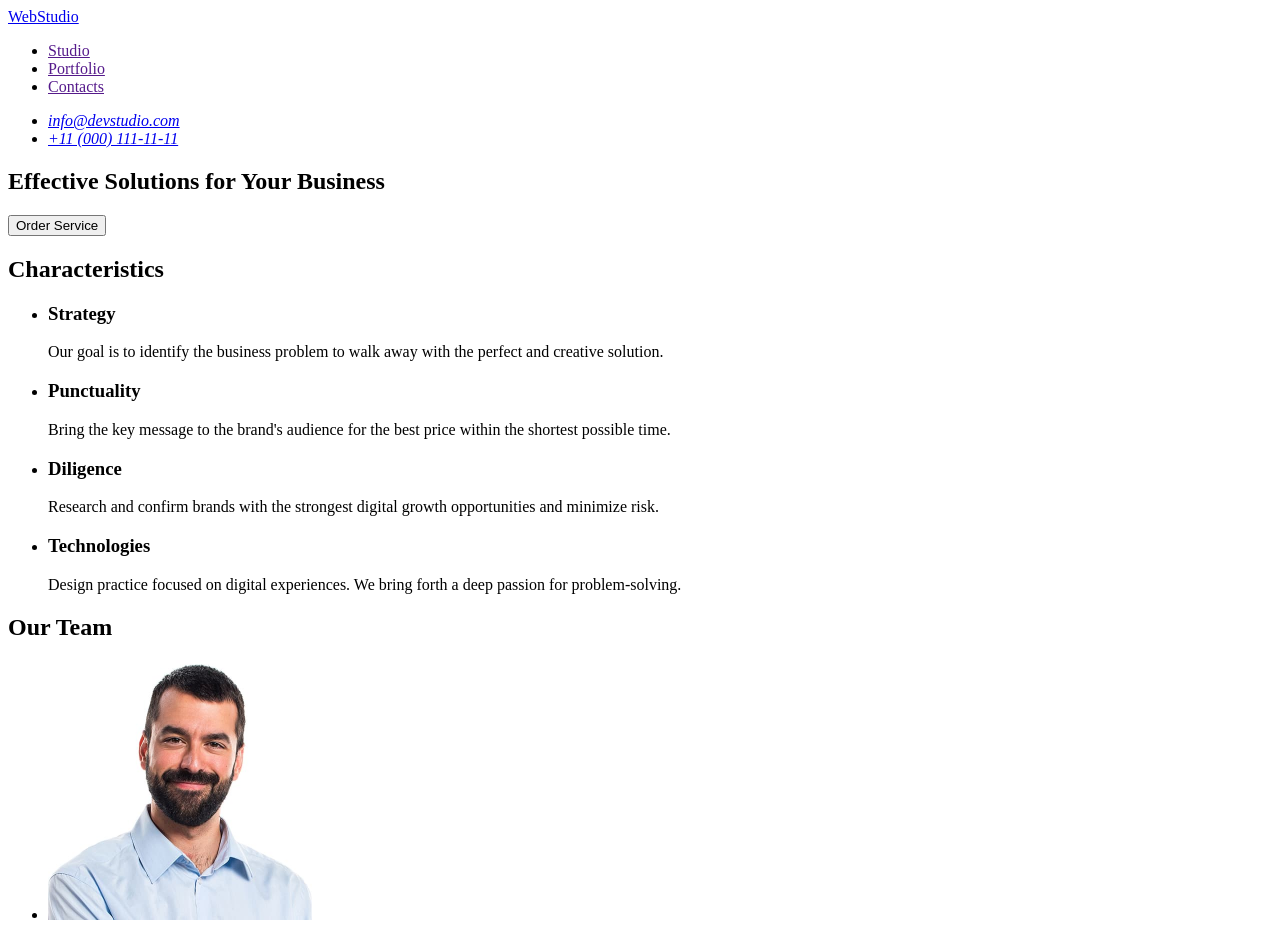
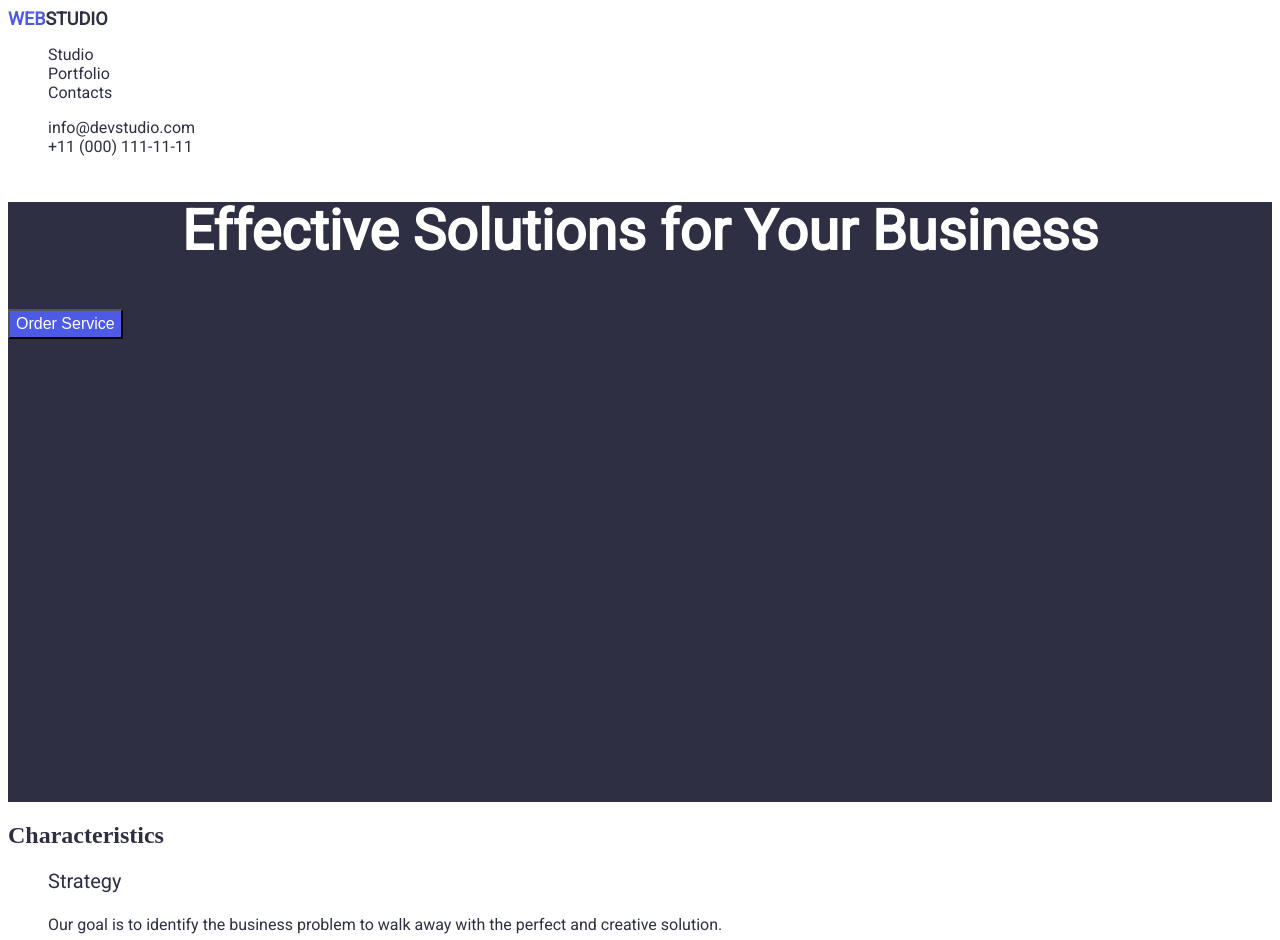
Before and after one commit to byOlexandra/goit-markup-hw-02, a plain HTML site: page index.html in a window 1280 px wide. Shown: the top 940 px of the page. Drawn offline with Linux system fonts and the light colour scheme.

Commit message:
add styles

```diff
--- /dev/null
+++ b/css/styles.css
@@ -0,0 +1,79 @@
+body {
+    font-family: "Roboto" sans-serif;
+    color: #2E2F42;
+    background-color: #FFFFFF;
+}
+
+button {
+    cursor: pointer;
+}
+a {
+    text-decoration: none;
+    color: #2E2F42;
+    font-style: normal;
+}
+ul {
+    list-style-type: none;
+}
+
+.first-logo {
+    text-transform: uppercase;
+    font-weight: 700;
+    font-family: "Roboto";
+    font-size: 18px;
+}
+
+.first-web {
+    color: #4D5AE5;
+    font-weight: 700;
+}
+.menu {
+    font-family: "Roboto";
+    font-weight: 500;
+    font-size: 16px;
+}
+.address {
+    font-family: "Roboto";
+    font-weight: 400;
+    font-size: 16px;
+}
+.main-header {
+    font-family: "Roboto";
+    font-weight: 700;
+    text-align: center;
+    color: #FFFFFF;
+    line-height: 1.071;
+    font-size: 56px;
+}
+
+.header-section {
+    background-color: #2E2F42;
+    width: 1,440px;
+    height: 600px;
+}
+.order-button {
+    background-color: #4D5AE5;
+   color: #FFFFFF;
+   text-align: center;
+   font-size: 16px;
+   line-height: 1.5;
+   vertical-align: middle;
+}
+.characteristics h3 {
+    font-family: "Roboto";
+    font-weight: 500;
+    font-size: 20px;
+    line-height: 1.2;
+}
+.characteristics p {
+    font-family: "Roboto";
+    font-weight: 400;
+    font-size: 16px;
+    line-height: 1.5;
+}
+.our-team {
+    text-align: center;
+}
+.team-section {
+    background-color: #F4F4FD;
+}
--- a/index.html
+++ b/index.html
@@ -2,14 +2,18 @@
 <html lang="en">
     <head>
         <title>WEBSTUDIO</title>
+        <link rel="stylesheet" href="./css/styles.css">
+        <link rel="preconnect" href="https://fonts.googleapis.com">
+<link rel="preconnect" href="https://fonts.gstatic.com" crossorigin>
+<link href="https://fonts.googleapis.com/css2?family=Raleway:ital,wght@0,100..900;1,100..900&family=Roboto&display=swap" rel="stylesheet">
     </head>
     <body>
         <header>
             <nav>
-                <a href="./index.html">
-                WebStudio
+                <a href="./index.html" class="first-logo">
+                <span class="first-web">Web</span>Studio
                 </a>
-                <ul>
+                <ul class="menu">
                     <li>
                         <a href="">Studio</a>
                     </li>
@@ -22,7 +26,7 @@
                 </ul>
             </nav>
             <address>
-                <ul>
+                <ul class="address">
                     <li><a href="mailto:info@devstudio.com">info@devstudio.com
                         </a>
                      </li>
@@ -34,15 +38,15 @@
             </address>
         </header>
         <main>
-            <section>
-                <h1>Effective Solutions
+            <section class="header-section">
+                <h1 class="main-header">Effective Solutions
               for Your Business
                 </h1>
-            <button type="button">Order Service</button>
+            <button type="button" class="order-button">Order Service</button>
              </section>
              <section>
                 <h2>Characteristics</h2>
-                <ul>
+                <ul class="characteristics">
                 <li>
                     <h3>Strategy</h3>
                     <p>Our goal is to identify the business
@@ -67,9 +71,9 @@
                 </li>
             </ul>
              </section>
-            <section>
-                <h2>Our Team</h2>
-                    <ul>
+            <section class="team-section">
+                <h2 class="our-team">Our Team</h2>
+                    <ul class="team">
                        <li>
                         <img src="./images/MarkGuerrero.jpg" alt="Mark Guerrero" width="264" height="260">
                         <h3>Mark Guerrero
@@ -98,6 +102,41 @@
                     </ul>
 
             </section>
+            <section>
+                <h2>Our Portfolio</h2>
+                <ul>
+                    <li>
+                        <img src="./images/BankingApp.jpg" alt="Banking App">
+                        <h3>Banking App</h3>
+                        <p>App</p>
+                    </li>
+                    <li>
+                        <img src="./images/CashlessPayment.jpg" alt="A Phone">
+                        <h3>Cashless Payment</h3>
+                        <p>Marketing</p>
+                    </li>
+                    <li>
+                        <img src="./images/MeditationApp.jpg" alt="Gadgets">
+                        <h3>Meditation App</h3>
+                        <p>App</p>
+                    </li>
+                    <li>
+                        <img src="./images/TaxiService.jpg" alt="A Wheel">
+                        <h3>Taxi Service</h3>
+                        <p>Marketing</p>
+                    </li>
+                    <li>
+                        <img src="./images/ScreenIllustrations.jpg" alt="Screens">
+                        <h3>Screen Illustrations</h3>
+                        <p>Design</p>
+                    </li>
+                    <li>
+                        <img src="./images/OnlineCourses.jpg" alt="Happy Girl">
+                        <h3>Online Courses</h3>
+                        <p>Marketing</p>
+                    </li>
+                </ul>
+            </section>
         </main>
         <footer>
             <a href="./index.html">WebStudio</a>
```
Also changed, not shown: images/BankingApp.jpg (added), images/CashlessPayment.jpg (added), images/Dark-bg.jpg (added), images/MeditationApp.jpg (added), images/OnlineCourses.jpg (added), images/ScreenIllustrations.jpg (added), images/TaxiService.jpg (added).
